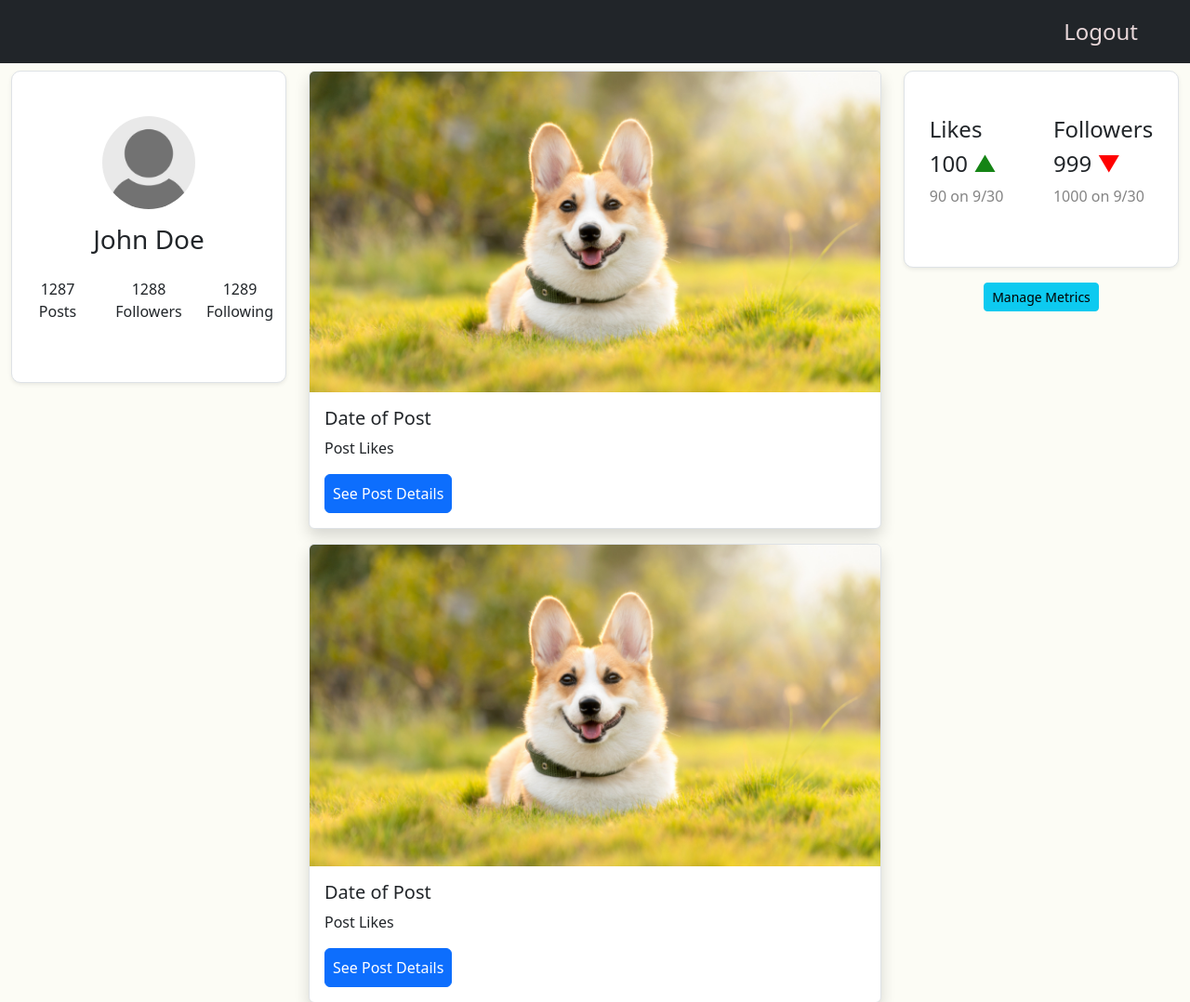
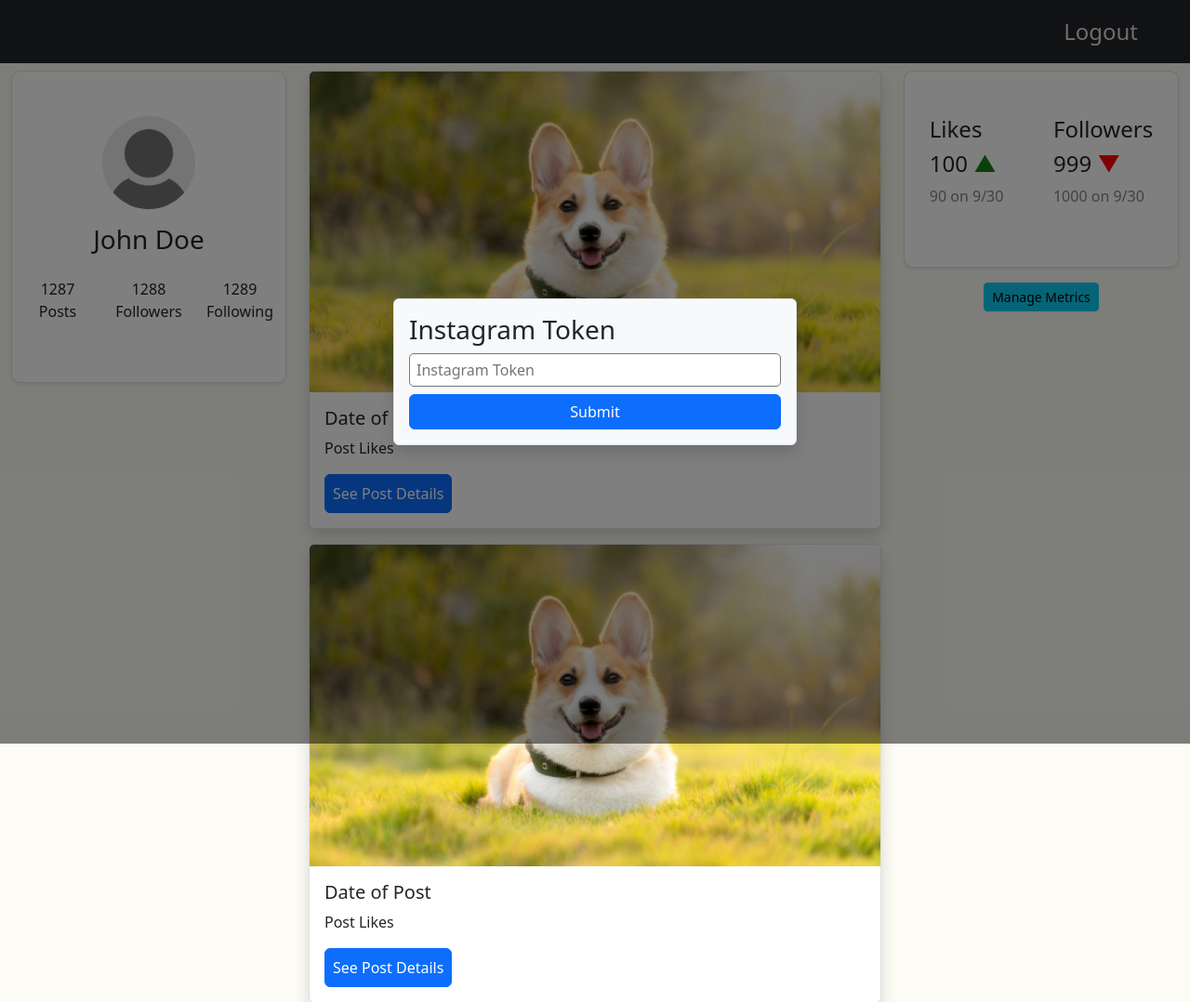
Before and after one commit to UCCS-CS4300-5300/group6-fall2023, a Django app: page /popularity_assessor/profile/1/ in a window 1280 px wide. Shown: the top 1078 px of the page at 93% size. Run offline with Django 3.2, Linux system fonts and the light colour scheme.

Commit message:
Created token submission pop-up, created a csrf token retrieval utility javascript
Created a token submission pop-up on profile page. This pop up needs to be removed in next iteration, once we implement instagram OAuth

```diff
--- a/popularity_assessor/static/css/profile.css
+++ b/popularity_assessor/static/css/profile.css
@@ -3,3 +3,22 @@
     width: 100%;
     background-color: white;
 }
+
+.token-pop-up-overlay {
+    position: absolute;
+    top: 0;
+    left: 0;
+    width: 100%;
+    height: 100vh;
+    background-color: rgba(0, 0, 0, 0.5);
+}
+
+/* TODO: (RM1) */
+.form-group > input {
+    width: 400px;
+    max-width: 100%;
+    border-radius: 5px;
+    border-style: solid;
+    border-width: 1.5px;
+    padding: 5px 7px;
+}
--- /dev/null
+++ b/popularity_assessor/static/js/csrf-utility.js
@@ -0,0 +1,14 @@
+function getCookie(name) {
+    let cookieValue = null;
+    if (document.cookie && document.cookie !== '') {
+        const cookies = document.cookie.split(';');
+        for (let i = 0; i < cookies.length; i++) {
+            const cookie = cookies[i].trim();
+            if (cookie.substring(0, name.length + 1) === name + '=') {
+                cookieValue = decodeURIComponent(cookie.substring(name.length + 1));
+                break;
+            }
+        }
+    }
+    return cookieValue;
+}
--- /dev/null
+++ b/popularity_assessor/static/js/profile.js
@@ -0,0 +1,30 @@
+function submitInstaToken() {
+    let token = $("#insta-token").val();
+
+    if (token) {
+
+        const csrftoken = getCookie('csrftoken');
+
+        console.log(csrftoken);
+
+        $.ajax({
+            type: "post",
+            url: "/popularity_assessor/connect-insta/",
+            data: JSON.stringify({ token: token }),
+            dataType: "json",
+            beforeSend: function (xhr) {
+                xhr.setRequestHeader('X-CSRFToken', csrftoken);
+            },
+            success: function (response) {
+                window.alert("Token added");
+                $("#token-pop-up").addClass("d-none");
+            },
+            error: function (error) {
+                console.error('Error:', error);
+            }
+        });
+
+    } else {
+        window.alert("Please provide the dev token for instagram")
+    }
+}
--- a/popularity_assessor/templates/base.html
+++ b/popularity_assessor/templates/base.html
@@ -15,6 +15,10 @@
         crossorigin="anonymous"></script>
 
     <title>Some Title</title>
+
+    <!-- Note: Keep csrf-utility.js at the top of all other js imports -->
+    <script src="{% static 'js/csrf-utility.js' %}"></script>
+    <script src="{% static 'js/profile.js' %}"></script>
 
     <link href="{% static 'css/global.css' %}" rel="stylesheet">
     <link href="{% static 'css/navigation.css' %}" rel="stylesheet">
--- a/popularity_assessor/templates/profile.html
+++ b/popularity_assessor/templates/profile.html
@@ -58,5 +58,21 @@
   </div>
 </div>
 </div>
+
+<!-- TODO: (RM1) Remove this in next iteration, once we implement the instagram account joining functionality -->
+<!--Temporary Pop up to submit Instagram Token For user-->
+<div id="token-pop-up" class="token-pop-up-overlay d-flex justify-content-center align-items-center">
+  <div class="bg-light p-3 rounded shadow border">
+    <h3>Instagram Token</h3>
+    <div class="d-flex flex-column gap-2">
+      {% csrf_token %}
+      <div class="form-group">
+        <input type="password" id="insta-token" name="insta_token" placeholder="Instagram Token">
+      </div>
+      <button class="btn btn-primary" onclick="submitInstaToken()">Submit</button>
+    </div>
+  </div>
+</div>
+
 {% endblock content %}
 <!-- if you want to load a static file, place it in the "static" folder (this will be images, css, javascript): {% load static %} -->
--- a/popularity_assessor/urls.py
+++ b/popularity_assessor/urls.py
@@ -6,5 +6,6 @@ urlpatterns = [
     # path('', views.welcome, name='welcome'),
     # path('login/', views.login, name='login'),
     path('profile/<str:user_name>/', views.profile, name='profile'),
+    path('connect-insta/', views.connectInsta, name="connect-insta")
     # path('profile/<str:user_name>/post/<int:post_id>', views.post, name='post')
 ]
--- a/popularity_assessor/views.py
+++ b/popularity_assessor/views.py
@@ -1,6 +1,12 @@
 from django.shortcuts import render
-
+from django.http import JsonResponse
 
 # Create your views here.
 def profile(request, user_name):
     return render(request, 'profile.html', {"count": [1,2,3]})
+
+def connectInsta(request):
+    print(request.body)
+    return JsonResponse({
+        "status": "success"
+    })
```
